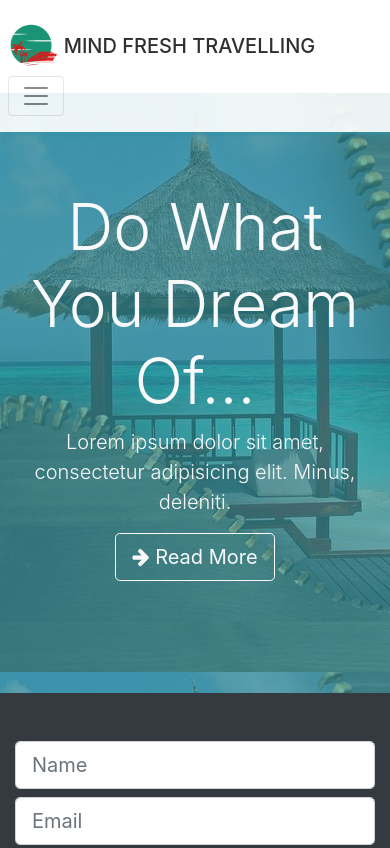
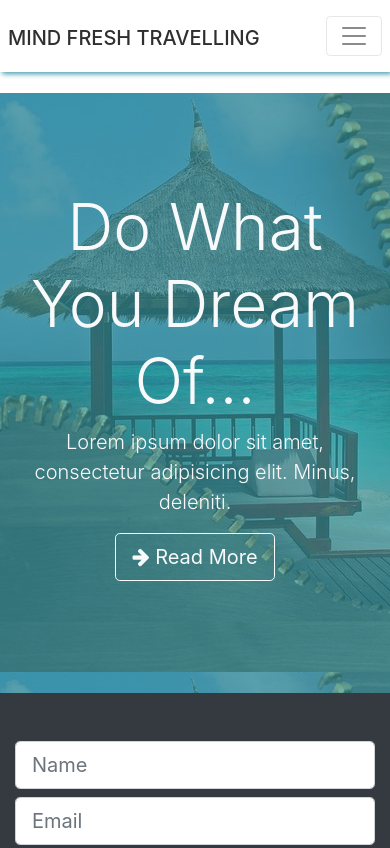
Before and after one commit to sabbir72/Project2, a plain HTML site: page index.html in a window 390 px wide. Shown: the top 848 px of the page. Drawn offline with nearby package versions, Linux system fonts and the light colour scheme; files that its build step writes are made by us from their sources.

Commit message:
Update index.html

```diff
--- a/index.html
+++ b/index.html
@@ -15,7 +15,7 @@
   <nav class="navbar navbar-light navbar-expand-lg py-3 fixed-top">
     <div class="container ">
       <a href="#HomeID" class="navbar-brand">
-        <img src="img/aa.png" class="img-fluid" width="50" height="50" alt="M">
+        <img src="img/aa.png" class="img-fluid d-none d-lg-block" width="50" height="50" alt="M">
         <h5 class="d-inline align-middle">MIND FRESH TRAVELLING</h5>
       </a>
       <button class="navbar-toggler navbar-toggler-right" data-toggle="collapse" data-target="#navbarNav">
```
